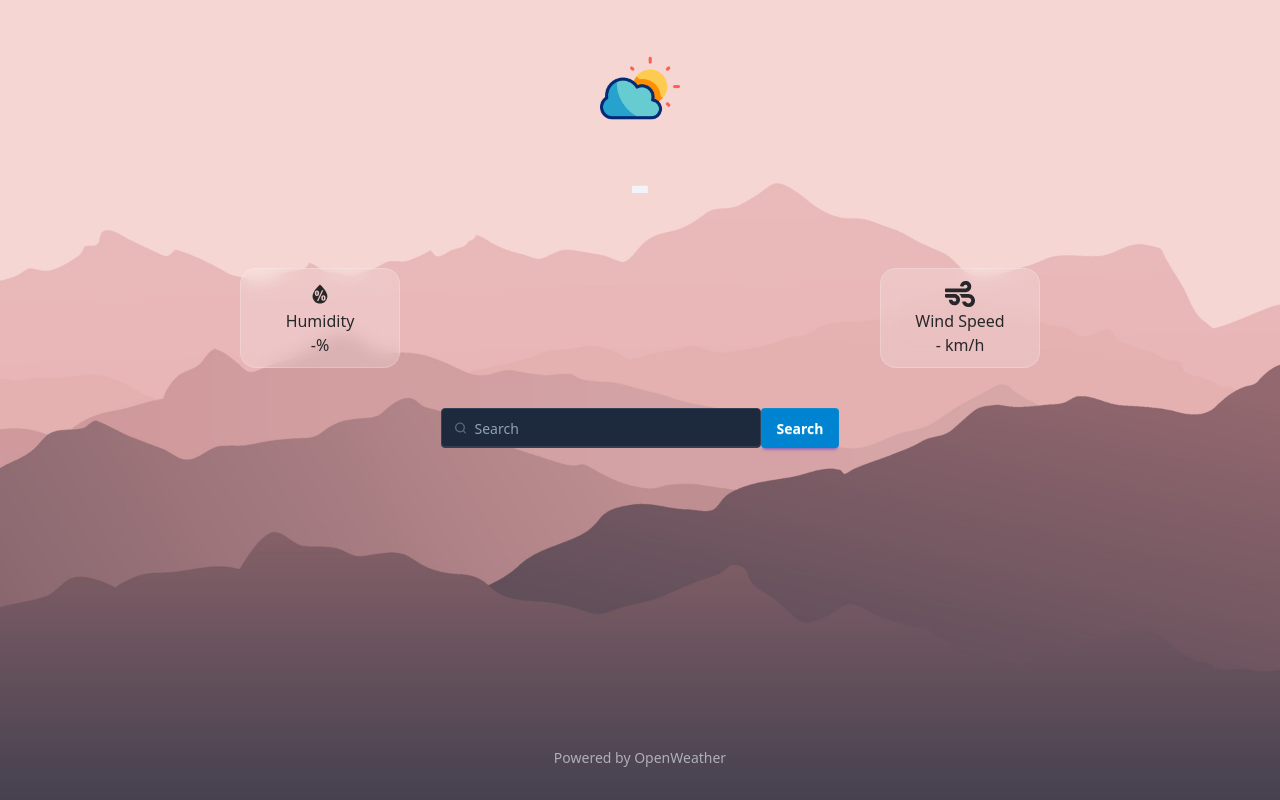
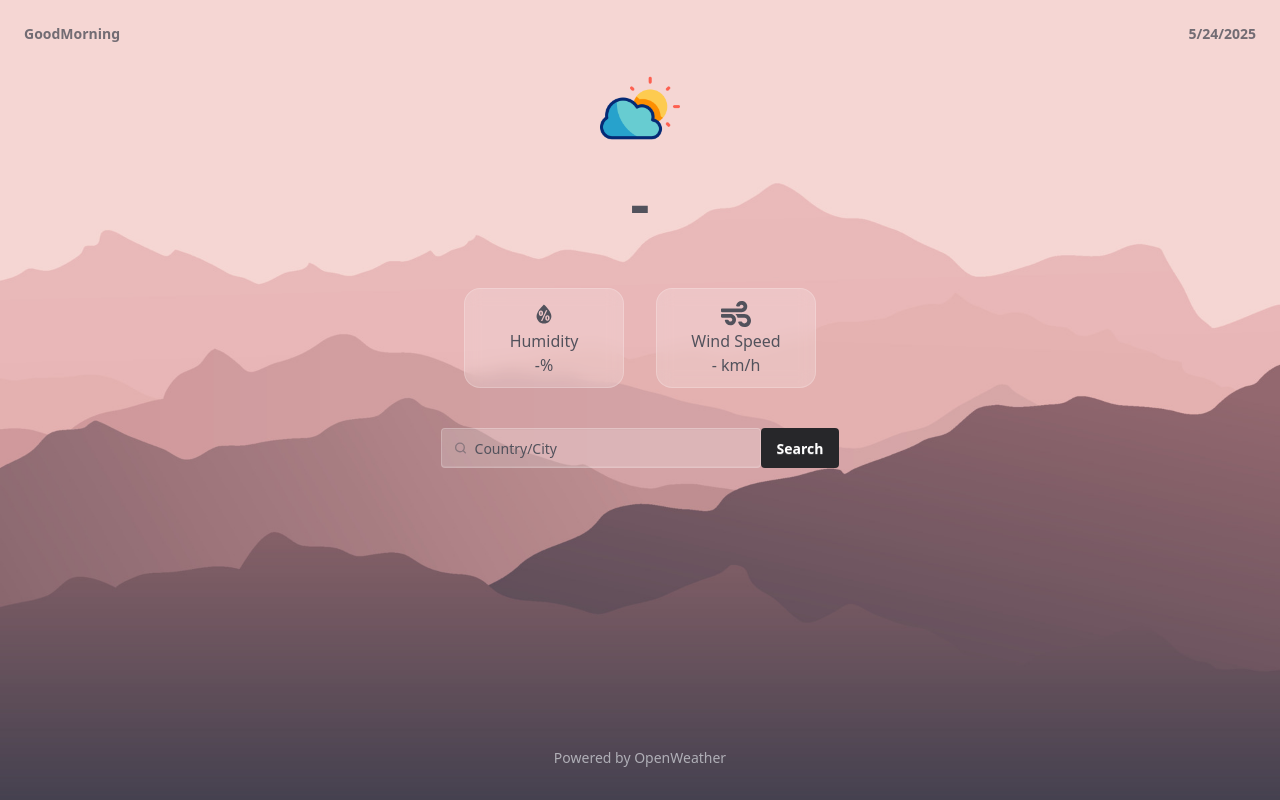
Before and after one commit to RainerMorales/Forecasa, a React (Vite) app: page / in a window 1280 px wide. Built offline with nearby package versions, Linux system fonts and the light colour scheme; no server answers.

Commit message:
improve ui and add background image

```diff
--- a/src/Weather.tsx
+++ b/src/Weather.tsx
@@ -5,6 +5,7 @@ import { useEffect, useRef, useState } from "react";
 import { Toaster } from "react-hot-toast";
 import toast from "react-hot-toast";
 function Weather() {
+  const dates = new Date().toLocaleDateString()
   type WeatherData = {
     city: string;
     humidity: number | string;
@@ -36,6 +37,7 @@ function Weather() {
       });
     }
   }
+
   useEffect(() => {
     api("philippines");
   }, []);
@@ -43,11 +45,17 @@ function Weather() {
   return (
     <>
       <Toaster></Toaster>
-      <div
-        className="
- comic-relief-regular"
-      >
+      <div className=" comic-relief-regular text-zinc-600">
         <div className="flex flex-col items-center p-6">
+          <div className="flex justify-between w-full font-bold text-sm opacity-80">
+            <div>
+              GoodMorning
+            </div>
+            <div>
+             {dates}
+            </div>
+          </div>
+
           <div className="p-6">
             <img className="w-20" src="cloudy.png" alt="" />
           </div>
@@ -60,24 +68,24 @@ function Weather() {
               </div>
             )}
           </div>
-          <div className="text-2xl font-bold p-4">{Temp?.city}</div>
+          <div className="text-2xl p-4">{Temp?.city}</div>
         </div>
-        <div className="flex justify-around text-center">
-          <div className="flex flex-col items-center justify-center w-40 h-25 rounded-2xl backdrop-blur-sm bg-white/20 border border-white/20 text-zinc-800">
+        <div className="flex justify-center text-center gap-8">
+          <div className="flex flex-col items-center justify-center w-40 h-25 rounded-2xl backdrop-blur-sm bg-white/20 border border-white/20 ">
             <WiHumidity size={30} />
             <div>Humidity</div>
             <div>{Temp ? <div>{Temp.humidity}%</div> : <div>-</div>}</div>
           </div>
-          <div className="flex flex-col items-center justify-center w-40 h-25 rounded-2xl backdrop-blur-sm bg-white/20 border border-white/20 text-zinc-800">
+          <div className="flex flex-col items-center justify-center w-40 h-25 rounded-2xl backdrop-blur-sm bg-white/20 border border-white/20 ">
             <FaWind size={30} />
             <div>Wind Speed</div>
             <div>{Temp ? <div>{Temp.windspeed} km/h</div> : <div>-</div>}</div>
           </div>
         </div>
         <div className="flex justify-center p-10">
-          <label className="input flex items-center gap-2 bg-slate-800 border border-slate-700 rounded px-3 py-2 focus-within:ring-2 focus-within:ring-sky-500">
+          <label className="input flex items-center gap-2 bg-white/20 border border-white/20 rounded px-3 py-2 ">
             <svg
-              className="h-[1em] opacity-50 text-slate-400"
+              className="h-[1em] opacity-50 "
               xmlns="http://www.w3.org/2000/svg"
               viewBox="0 0 24 24"
             >
@@ -93,16 +101,16 @@ function Weather() {
               </g>
             </svg>
             <input
-              className="bg-transparent text-slate-100 placeholder-slate-400 outline-none w-full"
+              className="bg-transparent  placeholder-zinc-600 outline-none w-full"
               ref={inputs}
               type="search"
               required
-              placeholder="Search"
+              placeholder="Country/City"
             />
           </label>
           <button
             onClick={() => inputs.current?.value && api(inputs.current.value)}
-            className="btn btn-primary bg-sky-600 hover:bg-sky-500 text-white border-none"
+            className="btn  bg-zinc-800 hover:bg-zinc-800 text-white border-none shadow-none"
           >
             Search
           </button>
```
